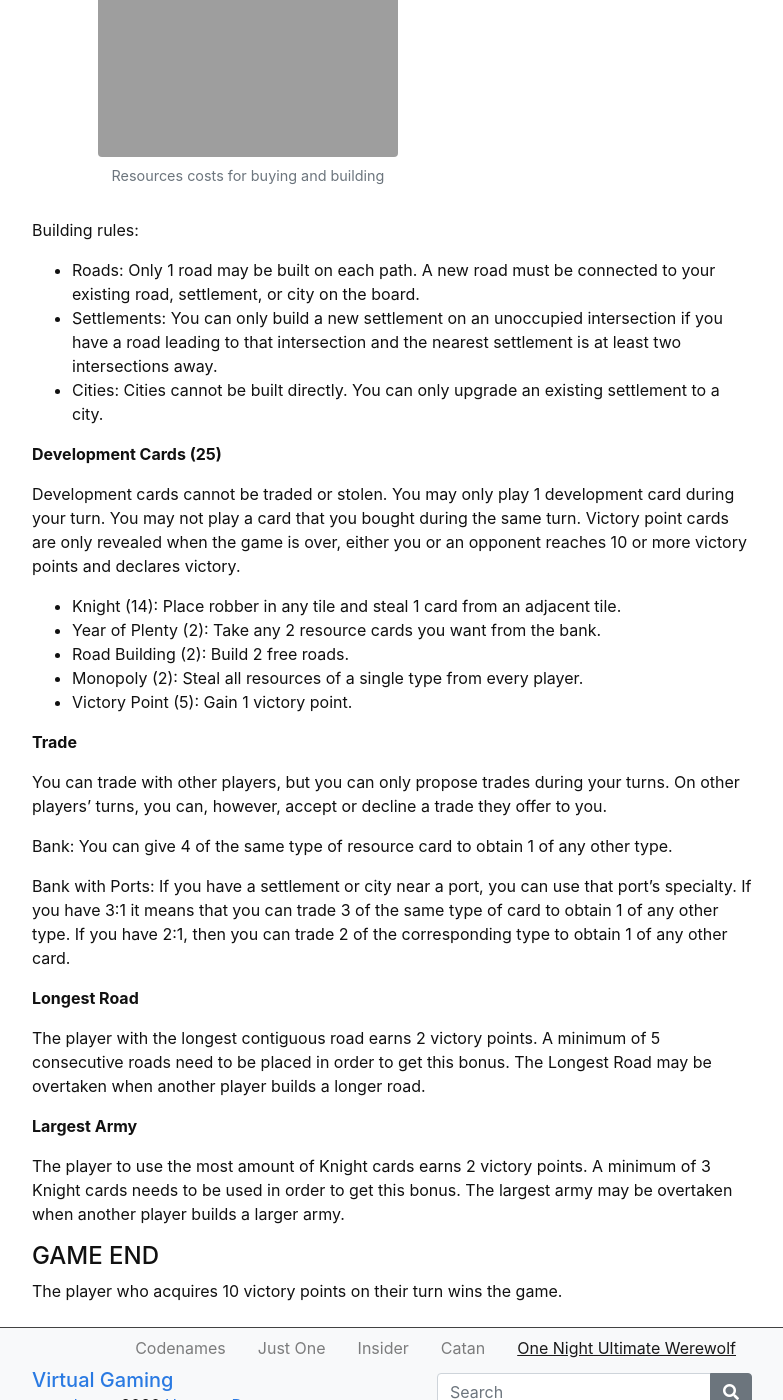
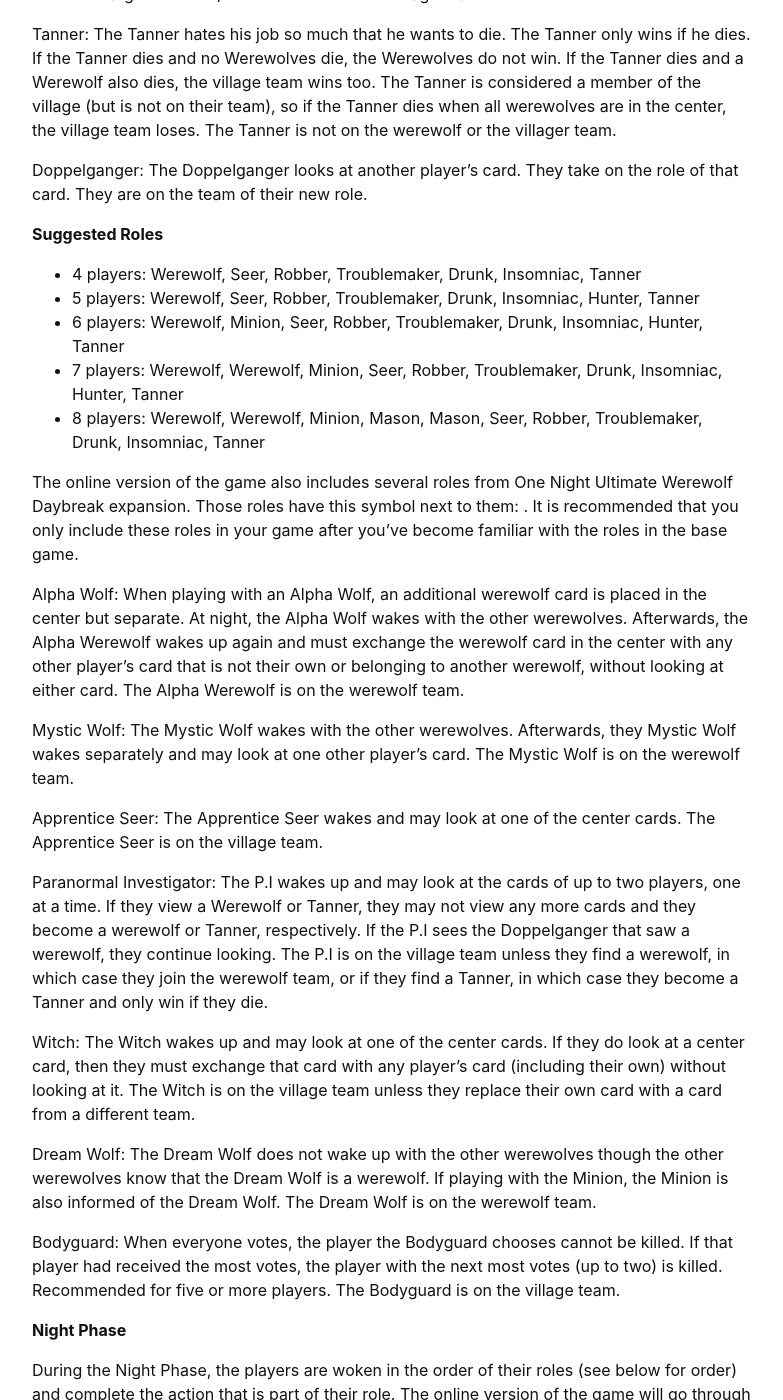
Before and after one commit to hanwendong1/VirtualGaming, a Jekyll site: the page built from content/5-Werewolf.md, in a window 1280 px wide and 1400 px high, scrolled down 2820 px. Shown: the whole window, without its empty margins (248-1031 px from the left). Built offline with Jekyll 4.4.1, drawn with Linux system fonts in a browser that asks for light colours; some of the changed text lies outside the part shown.

Commit message:
Update 5-Werewolf.md

```diff
--- a/content/5-Werewolf.md
+++ b/content/5-Werewolf.md
@@ -53,88 +53,116 @@
    </p>
 </html>
 #### Description
-In this game, you will roll dice, collect resources, trade with other players, grow your settlement until your territory becomes the largest and most glorious in Catan!
+Each player is assigned a role of villager, werewolf, or special character. Over the course of only one night and the following morning, the players will determine who among them is a werewolf...hopefully.
 
 <div style="text-align: center;">
-<a class="btn btn-warning" href="https://colonist.io/" role="button" target="_blank">Play One Night Ultimate Werewolf Online!</a>
+<a class="btn btn-warning" href="https://netgames.io/games/onu-werewolf/" role="button" target="_blank">Play Online!</a>
 <a class="btn btn-warning" href="https://cdn.shopify.com/s/files/1/0740/4855/files/ONUW_rules-updated_for_BGG.pdf" role="button" target="_blank">Official Game Rules</a>
+<a class="btn btn-warning" href="https://cdn.shopify.com/s/files/1/0740/4855/files/Daybreak_rules_for_BGG.pdf?338" role="button" target="_blank">Official Game Rules (Daybreak)</a>
 </div>
 
 #### Goal
 
-Be the first player to acquire 10 victory points on your turn!
-
-Ways to score victory points:
-- Settlement = 1 VP
-- City = 2 VP
-- VP card = 1 VP
-- Longest Road or Larget Army = 2 VP
+The villagers’ goal is to identify who among them is a werewolf and kill them while the werewolves’ goal is to survive.
 
 #### SETUP
-1. One player creates a game and shares the game room link
-2. Join the newly created designated room
-3. Each player begins the game by placing one settlement and one connecting road, then another settlement and another connecting road in reverse turn order.
-4. Receive the resources produced by the terrain hexes bordering your second settlement.
+1. One player creates a game and share the game room link or game code.
+2. Players join the room and create an in-game name. It is suggested that you use the name that the other people in the game know you as.
+3. Once everyone has joined the room, the player who created the game will press *Start Game* and select the roles that you will be using in the game.
+4.	Instructions are given for the game and gameplay will start once all players have clicked *OK*.
+
+{% capture text %}Note: Wording of the online version of the game is designed around in-person play with players using the game on their phones. The game can be played completely virtually without a problem.
+{% endcapture %} {% include alert.md text=text color="warning" %}
 
 #### GAMEPLAY
 
-On your turn, you will roll two dice. The number rolled determines which terrain hexes produce resources for all players.
+**Roles & Powers**
 
-{% include figure.html img="terrains.png" alt="Terrain types and the resources they produce" caption="Terrain types and the resources they produce" width="75%" %}
+At the beginning of gameplay, each player will be randomly assigned a role. Three extra roles are not assigned to a player. In a physical game, these roles would be placed facedown in the center of the table.
 
-Then, you can build roads, settlements, and cities, buy development cards, or trade with other players.
+{% include figure.html img="setup.jpg" alt="Image of what in-person set up looks like" caption="What in-person set up looks like; credit: What's Eric Playing?" width="75%" %}
 
-**Produce Resource**
+Werewolf: At night, all Werewolves open their eyes and look for other werewolves. If no one else opens their eyes, the other Werewolves are in the center.  Werewolves are on the werewolf team.
 
-Building settlements and cities produce resources. Resources are produced when any player does a dice roll. Whomever has a settlement or a city in the border of the dice number will receive the resource shown in the tile. Settlements produce 1 resource, cities produce 2 resources.
+Minion: The Minion sees who the Were-wolves are. The Werewolves don’t know who the Minion is. If the Minion dies and no Werewolves die, the Werewolves (and the Minion) win.  If no players are Werewolves, the Minion wins as long as one other player (not the Minion) dies. The Minion is on the werewolf team.
 
-The dots (pips) below the numbers represent the likelihood of the number being rolled. Statistically, 6 and 8 are more likely to be rolled than 5 and 9, for instance.
+Mason: When using the Masons always put both Masons in the game. The Mason wakes up at night and looks for the other Mason.  If the Mason doesn’t see another Mason, it means the other Mason card is in the center. Masons are on the village team.
 
-{% include figure.html img="Example.png" alt="An example turn" caption="An example turn" width="75%" %}
+Villager: The Villager has no special abilities but is definitely not a werewolf. Players may often claim to be a Villager. The Villager is on the village team.
 
-In this example, a 10 was rolled. Yellow has one city bordering the "10" pasture and two cities bordering the "10" mountain, so they would receive 2 wools and 4 ores. Red has one city and one settlement bordering the "10" pasture, so they would receive 3 wools.
+Seer: At night, the Seer may look either at one other player’s card or at two of the center cards but does not move them. The Seer is on the village team.
 
-**Rolling 7 & Robber**
+Robber: At night, the Robber may choose to rob a card from another player and place his Robber card where the other card was. Then the Robber looks at his new card. The player who receives the Robber   card is on the village team. The Robber is on the team of the card he takes; however, he does not do the action of his new role at night.
 
-When a player rolls a 7, they get to place the robber on any tile they wish and take a random resource card from a player with a bordering settlement or city. The Robber will cover the number and prevent resource production on that tile. Also, players who have more than 7 cards in hand when a robber is rolled have to discard half (rounded down) of their resources cards to the bank.
+Troublemaker: At night, the Troublemaker may switch the cards of two other players without looking at those cards. The players who receive a different card are now the role (and team) of their new card, even though they don’t know what role that is until the end of the game. The Troublemaker is on the village team.
 
-**Use Resources**
+Insomniac: The Insomniac wakes up and looks at her card (to see if it has changed). Only use the Insomniac if the Robber and/or the Troublemaker are in the game. The Insomniac is on the village team.
 
-Resources can be used to build Road, Settlement, City, and buy Development Card.
+Drunk: The Drunk is so drunk that he doesn’t remember his role.  When it comes time to wake up at night, he must exchange his Drunk card for any card in the center, but he does not look at it. The Drunk is now the new role in front of him (even though he doesn’t know what that new role is) and is on that team.
 
-{% include figure.html img="resources.png" alt="Resources costs for buying and building" caption="Resources costs for buying and building" width="75%" %}
+Hunter: If the Hunter dies, the player he is pointing at dies as well (regardless of how many votes his target receives). The Hunter is on the village team.
 
-Building rules:
+Tanner: The Tanner hates his job so much that he wants to die. The Tanner only wins if he dies.  If the Tanner dies and no Werewolves die, the Werewolves do not win.  If the Tanner dies and a Werewolf also dies, the village team wins too. The Tanner is considered a member of the village (but is not on their team), so if the Tanner dies when all werewolves are in the center, the village team loses. The Tanner is not on the werewolf or the villager team.
 
-- Roads: Only 1 road may be built on each path. A new road must be connected to your existing road, settlement, or city on the board.
-- Settlements: You can only build a new settlement on an unoccupied intersection if you have a road leading to that intersection and the nearest settlement is at least two intersections away.
-- Cities: Cities cannot be built directly. You can only upgrade an existing settlement to a city.
+Doppelganger: The Doppelganger looks at another player’s card. They take on the role of that card. They are on the team of their new role.
 
+**Suggested Roles**
 
-**Development Cards (25)**
+- 4 players: Werewolf, Seer, Robber, Troublemaker, Drunk, Insomniac, Tanner
+- 5 players: Werewolf, Seer, Robber, Troublemaker, Drunk, Insomniac, Hunter, Tanner
+- 6 players: Werewolf, Minion, Seer, Robber, Troublemaker, Drunk, Insomniac, Hunter, Tanner
+- 7 players: Werewolf, Werewolf, Minion, Seer, Robber, Troublemaker, Drunk, Insomniac, Hunter, Tanner
+- 8 players: Werewolf, Werewolf, Minion, Mason, Mason, Seer, Robber, Troublemaker, Drunk, Insomniac, Tanner
 
-Development cards cannot be traded or stolen. You may only play 1 development card during your turn. You may not play a card that you bought during the same turn. Victory point cards are only revealed when the game is over, either you or an opponent reaches 10 or more victory points and declares victory.
-- Knight (14): Place robber in any tile and steal 1 card from an adjacent tile.
-- Year of Plenty (2): Take any 2 resource cards you want from the bank.
-- Road Building (2): Build 2 free roads.
-- Monopoly (2): Steal all resources of a single type from every player.
-- Victory Point (5): Gain 1 victory point.
+The online version of the game also includes several roles from One Night Ultimate Werewolf Daybreak expansion. Those roles have this symbol next to them:  . It is recommended that you only include these roles in your game after you’ve become familiar with the roles in the base game.
 
-**Trade**
+Alpha Wolf: When playing with an Alpha Wolf, an additional werewolf card is placed in the center but separate. At night, the Alpha Wolf wakes with the other werewolves. Afterwards, the Alpha Werewolf wakes up again and must exchange the werewolf card in the center with any other player’s card that is not their own or belonging to another werewolf, without looking at either card. The Alpha Werewolf is on the werewolf team.
 
-You can trade with other players, but you can only propose trades during your turns. On other players' turns, you can, however, accept or decline a trade they offer to you.
+Mystic Wolf: The Mystic Wolf wakes with the other werewolves. Afterwards, they Mystic Wolf wakes separately and may look at one other player’s card. The Mystic Wolf is on the werewolf team.
 
-Bank: You can give 4 of the same type of resource card to obtain 1 of any other type.
+Apprentice Seer: The Apprentice Seer wakes and may look at one of the center cards. The Apprentice Seer is on the village team.
 
-Bank with Ports: If you have a settlement or city near a port, you can use that port's specialty. If you have 3:1 it means that you can trade 3 of the same type of card to obtain 1 of any other type. If you have 2:1, then you can trade 2 of the corresponding type to obtain 1 of any other card.
+Paranormal Investigator: The P.I wakes up and may look at the cards of up to two players, one at a time. If they view a Werewolf or Tanner, they may not view any more cards and they become a werewolf or Tanner, respectively. If the P.I sees the Doppelganger that saw a werewolf, they continue looking. The P.I is on the village team unless they find a werewolf, in which case they join the werewolf team, or if they find a Tanner, in which case they become a Tanner and only win if they die.
 
-**Longest Road**
+Witch: The Witch wakes up and may look at one of the center cards. If they do look at a center card, then they must exchange that card with any player’s card (including their own) without looking at it. The Witch is on the village team unless they replace their own card with a card from a different team.
 
-The player with the longest contiguous road earns 2 victory points. A minimum of 5 consecutive roads need to be placed in order to get this bonus. The Longest Road may be overtaken when another player builds a longer road.
+Dream Wolf: The Dream Wolf does not wake up with the other werewolves though the other werewolves know that the Dream Wolf is a werewolf. If playing with the Minion, the Minion is also informed of the Dream Wolf. The Dream Wolf is on the werewolf team.
 
-**Largest Army**
+Bodyguard: When everyone votes, the player the Bodyguard chooses cannot be killed. If that player had received the most votes, the player with the next most votes (up to two) is killed. Recommended for five or more players. The Bodyguard is on the village team.
 
-The player to use the most amount of Knight cards earns 2 victory points. A minimum of 3 Knight cards needs to be used in order to get this bonus. The largest army may be overtaken when another player builds a larger army.
+**Night Phase**
+
+During the Night Phase, the players are woken in the order of their roles (see below for order) and complete the action that is part of their role. The online version of the game will go through the role order and exclude any roles not chosen to be part of the gameplay.
+
+{% include video-embed.html youtubeid="LiZiujNRYdc?t=2" caption="This video can be played for dramatic background music while players are completing their roles" %}
+
+1.	Doppelganger
+2.	Werewolves
+3.	Alpha Wolf
+4.	Mystic Wolf
+5.	Minion
+6.	Masons
+7.	Seer
+8.	Apprentice Seer
+9.	Paranormal Investigator
+10. Robber
+11. Witch
+12. Troublemaker
+13. Drunk
+14. Insomniac
+15. Doppelganger-Insomniac
+
+The roles of Villager, Tanner, Hunter, Bodyguard, and Dream Wolf do not wake up during the Night Phase.
+
+**Day Phase**
+
+During the Day phase, players have until the in-game timer runs out to discuss among themselves who they believe the werewolves are. The timer in the online game will adjust according to the number of players.
+
+Depending on the roles that are in the game, players might unknowingly wake-up with a different role than they started with. Players can tell the truth or lie about the role that they have (or had) and the actions that they made during the night. **Throughout the Day Phase players are trying to determine what their role is, who their allies are, create trust and deflect suspicion off of themselves to manipulate things to their desired outcome.** Werewolves might want to claim a different role so that they don’t die.
+
+When the timer runs out, or everyone decides to, there is a vote.
 
 #### GAME END
-The player who acquires 10 victory points on their turn wins the game.
+During the voting phase, there is no further discussion. Each player casts one vote. Players cannot vote for themselves. The person with the most votes is killed and their role is revealed.
+
+If the at least one werewolf dies, the village team wins. If no werewolves die, the werewolves win. If the person who dies was on their own team (such as the Tanner), neither the villagers nor the werewolves win. If everyone has the same number of votes, no one dies. The village team wins if the werewolves are in the center and no one dies.
```
